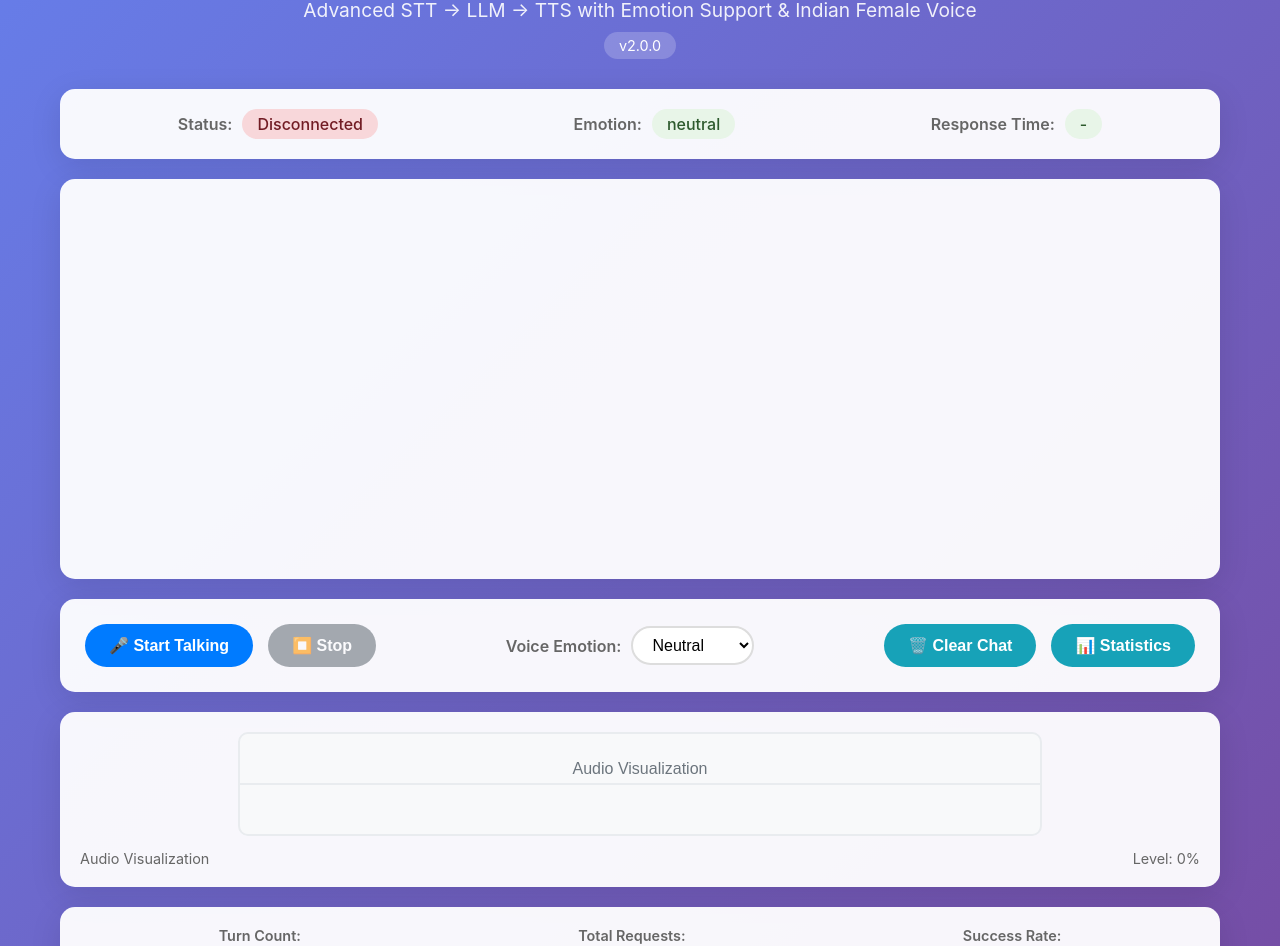
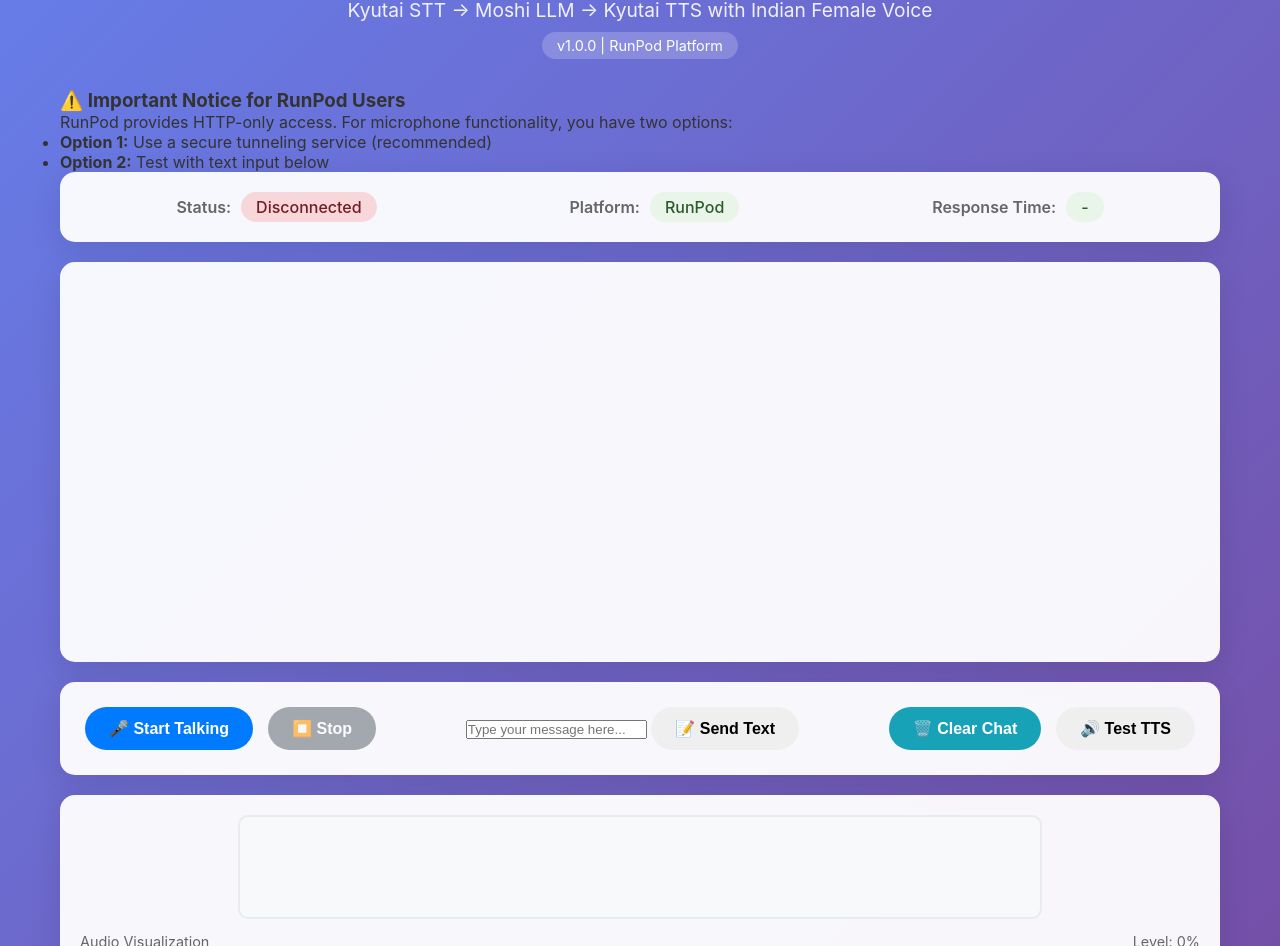
Before and after one commit to devasphn/MoshiAI, a plain HTML site: page templates/index.html in a window 1280 px wide. Shown: the part 81-1027 px from the top of the page. Drawn offline with Linux system fonts and the light colour scheme; no server answers.

Commit message:
Update index.html

```diff
--- a/templates/index.html
+++ b/templates/index.html
@@ -3,16 +3,26 @@
 <head>
     <meta charset="UTF-8">
     <meta name="viewport" content="width=device-width, initial-scale=1.0">
-    <title>Enhanced Unmute Voice Assistant</title>
+    <title>Official Unmute Voice Assistant - RunPod</title>
     <link rel="stylesheet" href="/static/style.css">
+    <meta http-equiv="Permissions-Policy" content="microphone=()">
 </head>
 <body>
     <div class="container">
         <header>
-            <h1>🎙️ Enhanced Unmute Voice Assistant</h1>
-            <p>Advanced STT → LLM → TTS with Emotion Support & Indian Female Voice</p>
-            <div class="version-info">v2.0.0</div>
+            <h1>🎙️ Official Unmute Voice Assistant</h1>
+            <p>Kyutai STT → Moshi LLM → Kyutai TTS with Indian Female Voice</p>
+            <div class="version-info">v1.0.0 | RunPod Platform</div>
         </header>
+
+        <div class="platform-notice">
+            <h3>⚠️ Important Notice for RunPod Users</h3>
+            <p>RunPod provides HTTP-only access. For microphone functionality, you have two options:</p>
+            <ul>
+                <li><strong>Option 1:</strong> Use a secure tunneling service (recommended)</li>
+                <li><strong>Option 2:</strong> Test with text input below</li>
+            </ul>
+        </div>
 
         <main>
             <div class="status-panel">
@@ -21,8 +31,8 @@
                     <span id="connection-status" class="status-value">Connecting...</span>
                 </div>
                 <div class="status-item">
-                    <span class="status-label">Emotion:</span>
-                    <span id="current-emotion" class="status-value">neutral</span>
+                    <span class="status-label">Platform:</span>
+                    <span class="status-value">RunPod</span>
                 </div>
                 <div class="status-item">
                     <span class="status-label">Response Time:</span>
@@ -40,25 +50,14 @@
                     <button id="stop-btn" class="btn btn-secondary" disabled>⏹️ Stop</button>
                 </div>
 
-                <div class="emotion-controls">
-                    <label for="emotion-select">Voice Emotion:</label>
-                    <select id="emotion-select">
-                        <option value="neutral">Neutral</option>
-                        <option value="happy">Happy</option>
-                        <option value="sad">Sad</option>
-                        <option value="excited">Excited</option>
-                        <option value="calm">Calm</option>
-                        <option value="angry">Angry</option>
-                        <option value="whisper">Whisper</option>
-                        <option value="dramatic">Dramatic</option>
-                        <option value="confident">Confident</option>
-                        <option value="nervous">Nervous</option>
-                    </select>
+                <div class="text-controls">
+                    <input type="text" id="text-input" placeholder="Type your message here..." class="text-input">
+                    <button id="send-text-btn" class="btn btn-success">📝 Send Text</button>
                 </div>
 
                 <div class="advanced-controls">
                     <button id="clear-btn" class="btn btn-info">🗑️ Clear Chat</button>
-                    <button id="stats-btn" class="btn btn-info">📊 Statistics</button>
+                    <button id="test-tts-btn" class="btn btn-warning">🔊 Test TTS</button>
                 </div>
             </div>
 
@@ -87,8 +86,8 @@
         </main>
 
         <footer>
-            <p>Powered by Enhanced Kyutai STT, LLM & TTS Models with Emotion Support</p>
-            <p>🇮🇳 Features Indian Female Voice | Real-time Processing | Advanced VAD</p>
+            <p>Official Kyutai STT, Moshi LLM & Kyutai TTS Models</p>
+            <p>🇮🇳 Indian Female Voice | RunPod Platform | Official Unmute.sh Architecture</p>
         </footer>
     </div>
 
```
